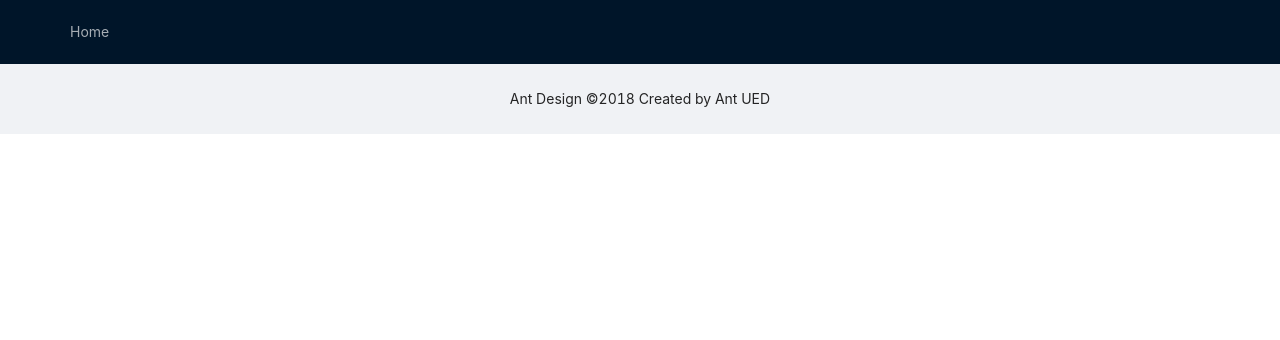
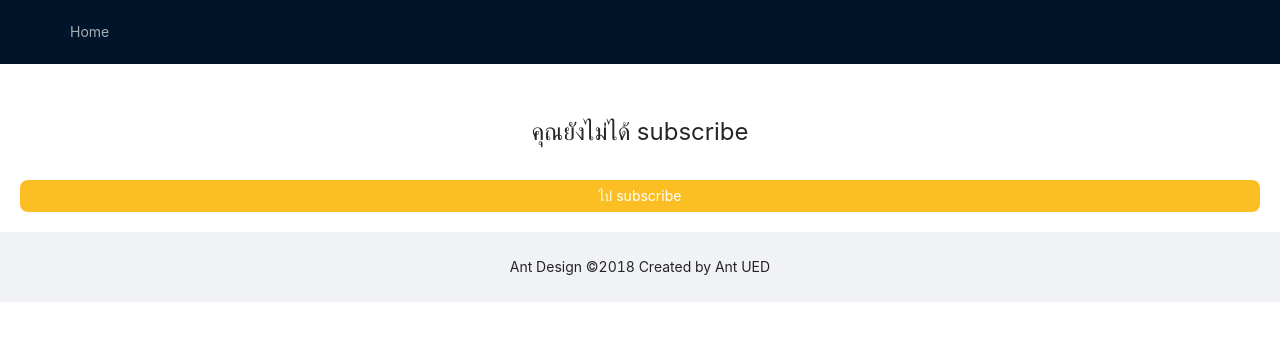
Before and after one commit to WebmasterCamp/ywc18-workshop-f, a React (Create React App) app: page / in a window 1280 px wide. Shown: the top 340 px of the page. Built offline with nearby package versions, Linux system fonts and the light colour scheme; sample sign-in values are in the browser's storage; the HTML template or start-up script is replaced by a standard one.

Commit message:
Add home page

```diff
--- a/src/App.js
+++ b/src/App.js
@@ -44,7 +44,9 @@ const App = () => {
       <Switch>
         <Layout className="layout">
           <NavHeader />
-          <Route path="/"></Route>
+          <Route exact path="/">
+            <HomePage/>
+          </Route>
           <Route exact path="/create-package">
             <ChoosePackagePage />
           </Route>
--- a/src/components/choose-package/ChoosePackagePage.js
+++ b/src/components/choose-package/ChoosePackagePage.js
@@ -33,7 +33,6 @@ export const ChoosePackagePage = () => {
     case PAGE.LIMITATION: {
       return <LimitationPage setPage={setPage} />;
     }
-
     case PAGE.CHOOSE_FOOD: {
       return <ChooseFood setPage={setPage} />;
     }
--- a/src/components/home/HomePage.js
+++ b/src/components/home/HomePage.js
@@ -1,20 +1,23 @@
 import { Button, Layout, Breadcrumb } from "antd";
+import {PAGE} from "../choose-package/ChoosePackagePage";
+import React from "react";
+import {Link} from "react-router-dom";
 
 const { Content } = Layout;
 
-function Home() {
+function HomePage() {
     return (
-        <Content style={{ padding: "0 50px" }}>
-            <Breadcrumb style={{ margin: "16px 0" }}>
-                <Breadcrumb.Item>Home</Breadcrumb.Item>
-                <Breadcrumb.Item>List</Breadcrumb.Item>
-                <Breadcrumb.Item>App</Breadcrumb.Item>
-            </Breadcrumb>
-            <div className="site-layout-content">Content</div>
-            <Button className="bg-primary text-primary">hi</Button>
-            <div className="text-yellow-400">aek</div>
-        </Content>
+        <div className="w-full h-full text-2xl">
+            <div className="bg-white mx-auto p-5">
+                <div className="text-center mt-8">คุณยังไม่ได้ subscribe</div>
+                <Link to="/create-package">
+                    <Button className="w-full bg-yellow-400 hover:bg-color-600 cursor-pointer text-white border-none mt-8 rounded-lg hover:bg-yellow-600">
+                        ไป subscribe
+                    </Button>
+                </Link>
+            </div>
+        </div>
     );
 }
 
-export default Home;
+export default HomePage;
```
